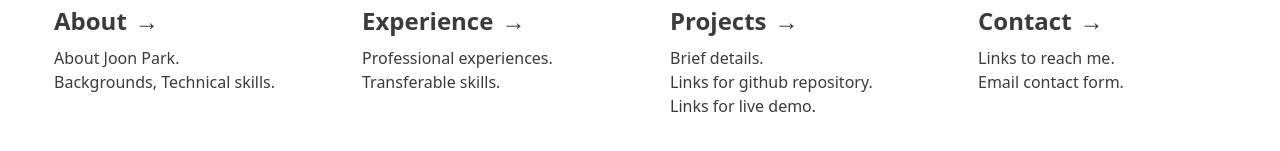
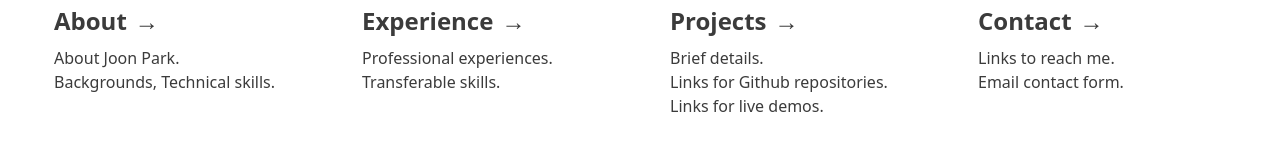
Before and after one commit to clasod2736/portfolio, a React (Vite) app: page / in a window 1280 px wide. Shown: the part 1001-1152 px from the top of the page. Built offline with nearby package versions, Linux system fonts and the light colour scheme; what tailwindcss-animation-delay would draw is missing.

Commit message:
text changed

```diff
--- a/src/components/navBar/links/ProjectsLink.tsx
+++ b/src/components/navBar/links/ProjectsLink.tsx
@@ -24,8 +24,8 @@ export default function ProjectsLink() {
       </span>
       <div className="hidden md:flex">
         <p className="text-xs lg:text-base">Brief details.</p>
-        <p className="text-sm lg:text-base">Links for github repository.</p>
-        <p className="text-sm lg:text-base">Links for live demo.</p>
+        <p className="text-sm lg:text-base">Links for Github repositories.</p>
+        <p className="text-sm lg:text-base">Links for live demos.</p>
       </div>
     </a>
   );
```
